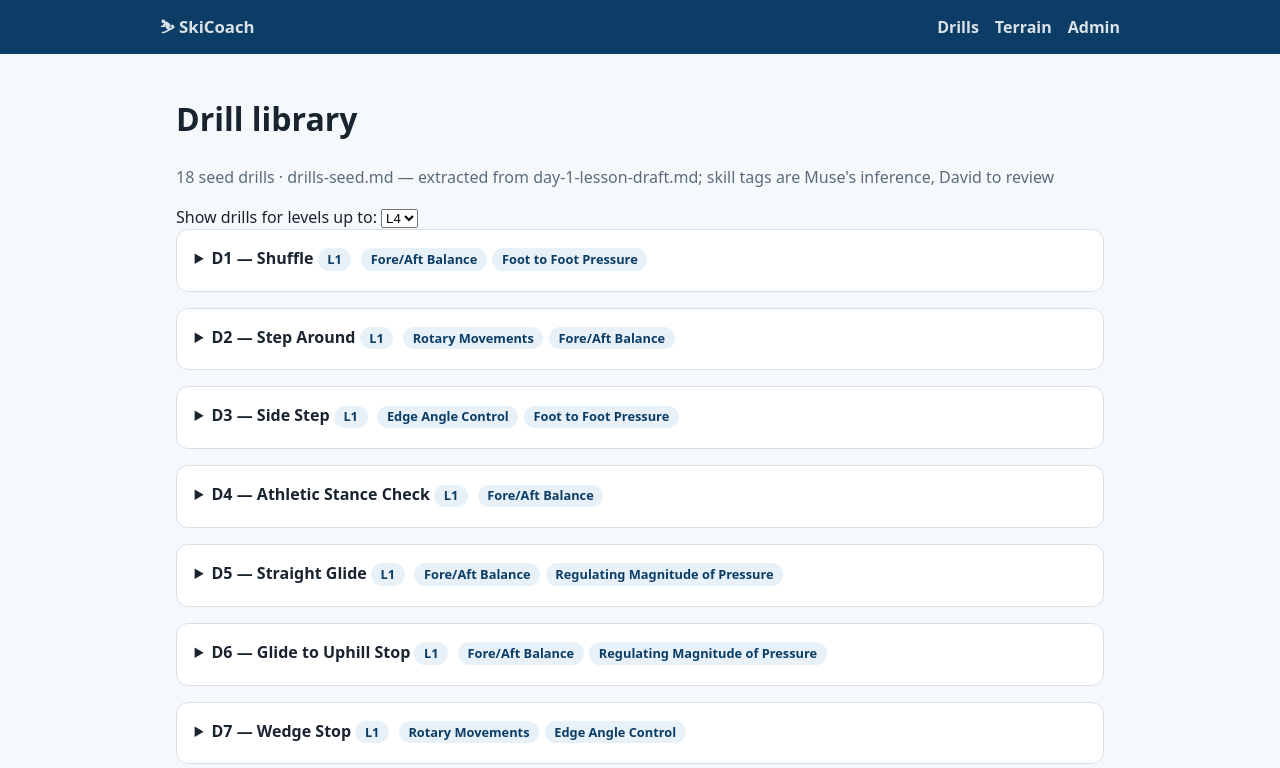
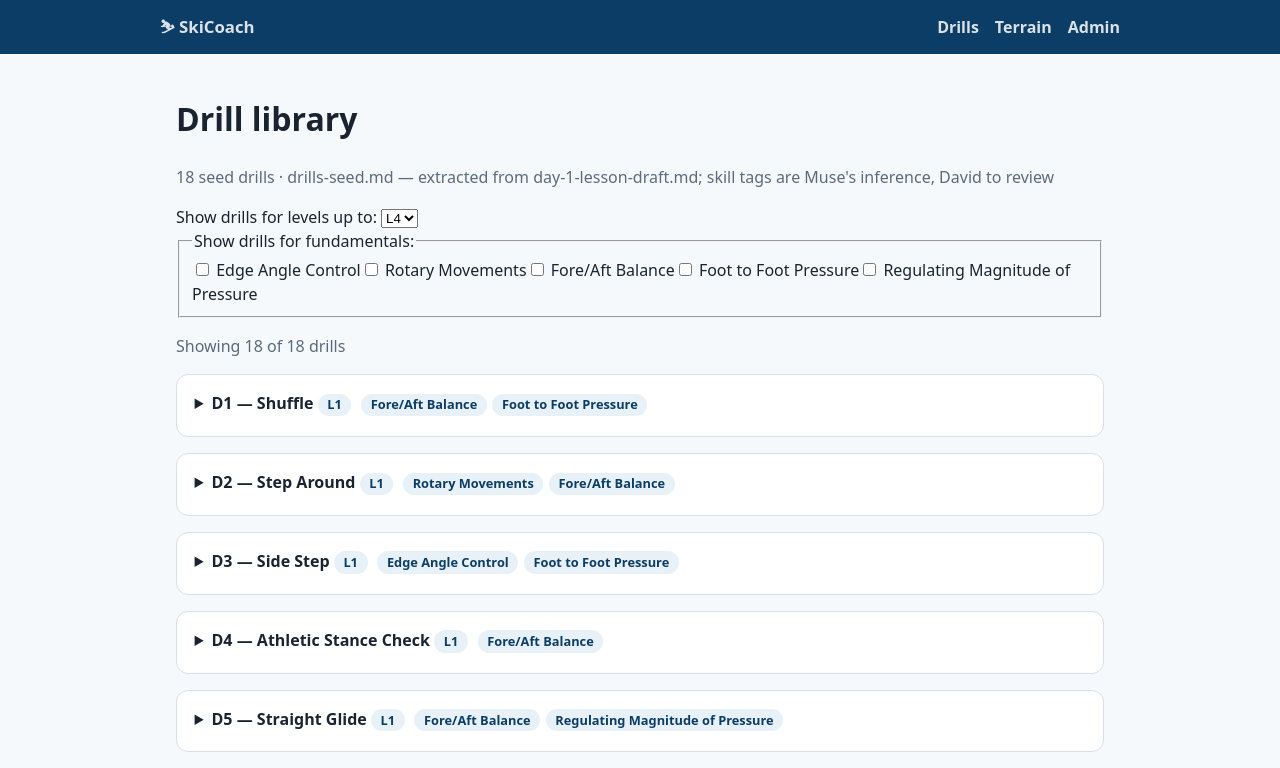
Before and after one commit to dfaourgatech/SkiSchoolApp, a SvelteKit app: page /drills in a window 1280 px wide. Shown: the top 768 px of the page. Built offline with nearby package versions, Linux system fonts and the light colour scheme.

Commit message:
Add multi-select fundamental filters to drill library

```diff
--- a/src/routes/drills/+page.svelte
+++ b/src/routes/drills/+page.svelte
@@ -1,12 +1,26 @@
-<script>
+<script lang="ts">
 	import { drills } from '$lib/data';
 	import { content } from '$lib/content.svelte';
 
 	let maxLevel = $state(4);
-	const filtered = $derived(drills.drills.filter((d) => d.levelMin <= maxLevel));
+	let selectedFundamentals = $state<string[]>([]);
+	const filtered = $derived(
+		drills.drills.filter(
+			(d) =>
+				d.levelMin <= maxLevel &&
+				(selectedFundamentals.length === 0 ||
+					d.trains.some((t) => selectedFundamentals.includes(t)))
+		)
+	);
 	const fundamentalNames = $derived(
-		new Map(content.skillsView.skills.flatMap((s) => s.fundamentals).map((f) => [f.id, f.name]))
+		new Map(content.fundamentals.map((f) => [f.id, f.name]))
 	);
+
+	function toggleFundamental(id: string, checked: boolean) {
+		selectedFundamentals = checked
+			? [...selectedFundamentals, id]
+			: selectedFundamentals.filter((x) => x !== id);
+	}
 </script>
 
 <h1>Drill library</h1>
@@ -21,6 +35,27 @@
 		<option value={4}>L4</option>
 	</select>
 </label>
+
+<fieldset>
+	<legend>Show drills for fundamentals:</legend>
+	{#each content.fundamentals as f (f.id)}
+		<label class="check">
+			<input
+				type="checkbox"
+				checked={selectedFundamentals.includes(f.id)}
+				onchange={(e) => toggleFundamental(f.id, e.currentTarget.checked)}
+			/>
+			{f.name}
+		</label>
+	{/each}
+	{#if selectedFundamentals.length > 0}
+		<button class="linklike" onclick={() => (selectedFundamentals = [])}>Clear</button>
+	{/if}
+</fieldset>
+
+<p class="muted">
+	Showing {filtered.length} of {drills.drills.length} drills
+</p>
 
 {#each filtered as drill (drill.id)}
 	<details class="card">
```
